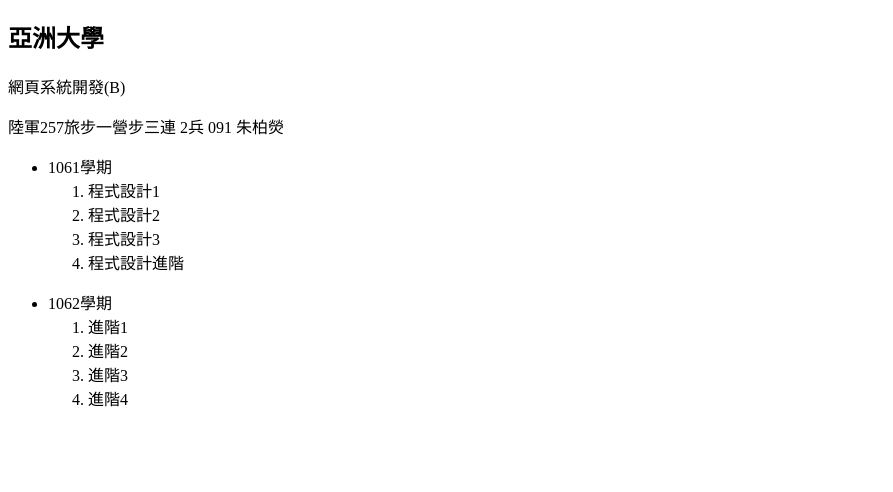
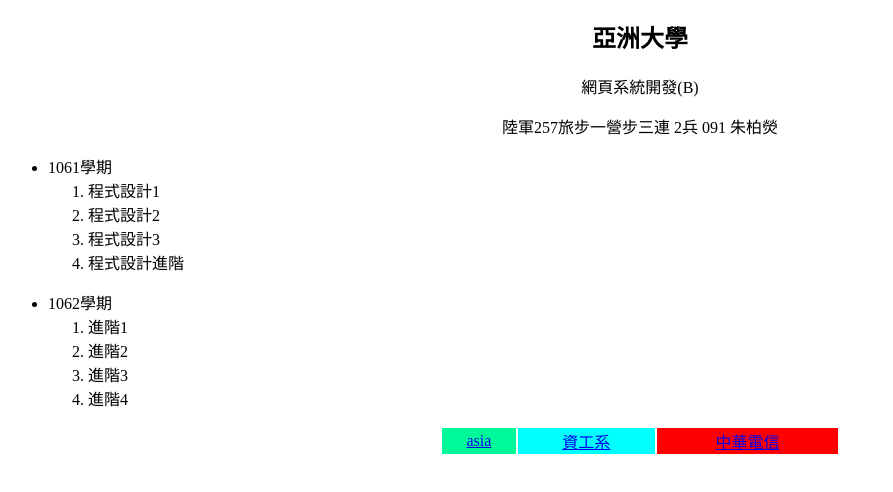
Before and after one commit to jack6785123/html0910, a plain HTML site: page html0910/index.html in a window 1280 px wide. Shown: the part 70-562 px from the top of the page, without its empty margins (0-893 px from the left). Drawn offline with Linux system fonts and the light colour scheme.

Commit message:
Add files via upload

```diff
--- a/html0910/index.html
+++ b/html0910/index.html
@@ -9,9 +9,9 @@
 </head>
 <body>
 <h1 align="center">自我介紹</h1>
-<h2>亞洲大學</h2>
-<p>	網頁系統開發(B)</p>
-<p>陸軍257旅步一營步三連 2兵 091 朱柏熒 </p>
+<h2 align="center">亞洲大學</h2>
+<p align="center">	網頁系統開發(B)</p>
+<p align="center">陸軍257旅步一營步三連 2兵 091 朱柏熒 </p>
 <ul>
     <li>1061學期</li>
     <ol>
@@ -30,5 +30,13 @@
         <li>進階4</li>
     </ol>
 </ul>
+<table width="400" border="0"  align="center"  >
+    <td align="center" bgcolor="#00fa9a"><a href="http://www.asia.edu.tw/"target="_blank">asia</a></td>
+    <td align="center" bgcolor="aqua" ><a href="http://csie.asia.edu.tw/"target="_blank">資工系</a></td>
+    <td align="center" bgcolor="red"><a href="https://www.cht.com.tw/home/consumer" target="_blank">中華電信</a></td>
+</table>
+
+
+
 </body>
 </html>
```
